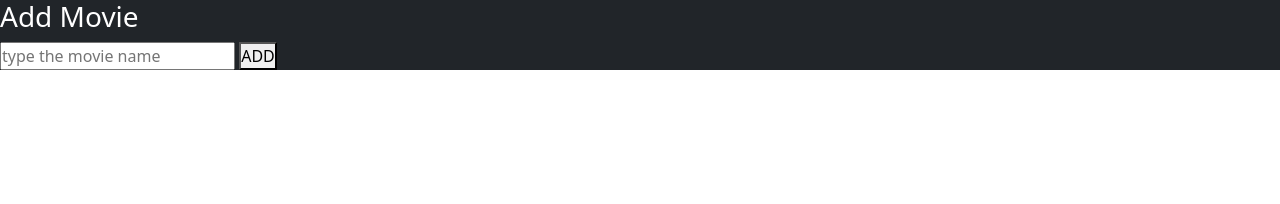
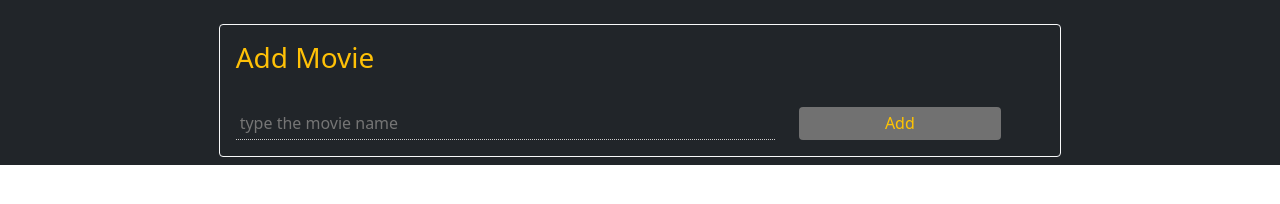
Before and after one commit to fa-kohansal/movie-list-js, a website: page index.html in a window 1280 px wide. Drawn offline with nearby package versions, Linux system fonts and the light colour scheme.

Commit message:
compelete add movie section
just complete html and css file

```diff
--- a/index.html
+++ b/index.html
@@ -9,13 +9,13 @@
 </head>
 <body>
     <!-- start project -->
-    <section class=" bg-dark col-12" >
+    <section class=" bg-dark col-12 m-0 p-2" >
         <!-- create add movie part -->
-        <div class="addMovie">
-            <h3 class="text-white">Add Movie</h3>
-            <form action="">
-                <input type="text" placeholder="type the movie name">
-                <button>ADD</button>
+        <div class="addMovie d-flex col-md-8 border border-light p-3 mx-auto mt-3 flex-row flex-wrap ">
+            <h3 class="text-warning col-12">Add Movie</h3>
+            <form action="" onchange="" class="form-group d-flex flex-row flex-wrap col-12 mx-auto mt-4">
+                <input type="text" class="col-md-8 addInput p-1 bg-dark text-light" placeholder="type the movie name">
+                <button class="mx-4 addButton col-md-3">Add</button>
             </form>
 
         </div>
--- a/style.css
+++ b/style.css
@@ -3,3 +3,26 @@
     padding: 0;
     box-sizing: border-box;
 }
+.addMovie{
+    border-radius: 4px;
+}
+.addInput{
+    border:none;
+    border-bottom: 1px dotted #ccc;
+    transition: all 300ms linear;
+    &:focus{
+        outline: none;
+        border-bottom: 1px solid #ffc402;
+    }
+}
+.addButton{
+    background-color: #717171;
+    color: #ffc402;
+    transition: all 300ms linear;
+    border: none;
+    border-radius: 4px;
+    &:hover{
+        background-color: #ffc402;
+        color: #717171;
+    }
+}
```
